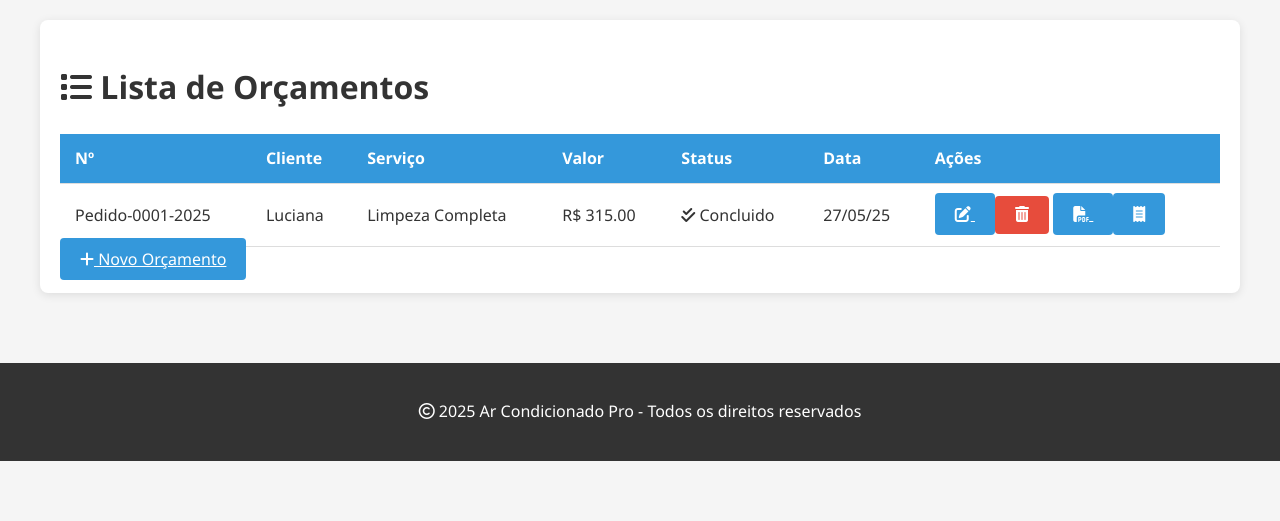
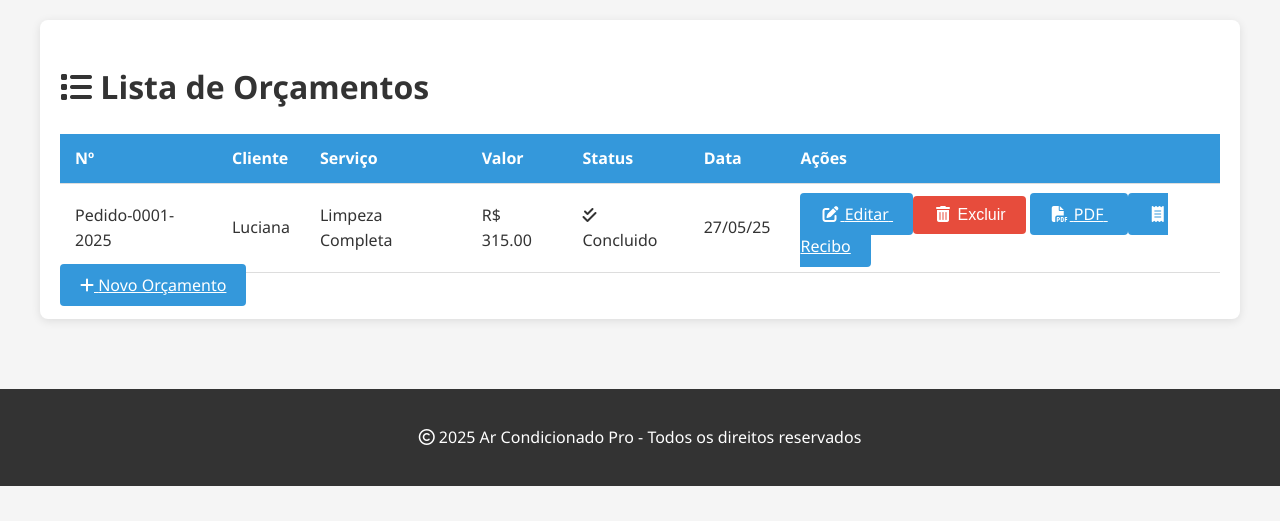
Before and after one commit to Rodrigolu25/rgsclimatizacao, a Flask app: page /lista_orcamentos in a window 1280 px wide. Shown: the part 279-800 px from the top of the page. Run offline with Flask 3, Linux system fonts and the light colour scheme.

Commit message:
Mensagem

```diff
--- a/templates/lista_orcamentos.html
+++ b/templates/lista_orcamentos.html
@@ -57,11 +115,11 @@
                     <tbody>
                         {% for orcamento in orcamentos %}
                         <tr>
-                            <td>{{ orcamento.numero }}</td>
-                            <td>{{ orcamento.cliente_nome|truncate(15) }}</td>
-                            <td class="d-none d-md-table-cell">{{ orcamento.servico|truncate(20) }}</td>
-                            <td>R$ {{ "%.2f"|format(orcamento.valor_final) }}</td>
-                            <td>
+                            <td data-label="Número">{{ orcamento.numero }}</td>
+                            <td data-label="Cliente">{{ orcamento.cliente_nome|truncate(15) }}</td>
+                            <td class="d-none d-md-table-cell" data-label="Serviço">{{ orcamento.servico|truncate(20) }}</td>
+                            <td data-label="Valor">R$ {{ "%.2f"|format(orcamento.valor_final) }}</td>
+                            <td data-label="Status">
                                 <span class="badge badge-{% if orcamento.status == 'pendente' %}warning
                                 {% elif orcamento.status == 'aprovado' %}success
                                 {% elif orcamento.status == 'rejeitado' %}danger
@@ -74,23 +132,27 @@
                                     {% elif orcamento.status == 'em_andamento' %}<i class="fas fa-spinner"></i>
                                     {% elif orcamento.status == 'concluido' %}<i class="fas fa-check-double"></i>
                                     {% else %}<i class="fas fa-ban"></i>{% endif %}
-                                    {{ orcamento.status|capitalize }}
+                                    <span class="d-none d-sm-inline">{{ orcamento.status|capitalize }}</span>
                                 </span>
                             </td>
-                            <td class="d-none d-sm-table-cell">{{ orcamento.data_criacao.strftime('%d/%m/%y') }}</td>
-                            <td class="text-nowrap">
-                                <div class="btn-group btn-group-sm" role="group">
+                            <td class="d-none d-sm-table-cell" data-label="Data">{{ orcamento.data_criacao.strftime('%d/%m/%y') }}</td>
+                            <td data-label="Ações">
+                                <div class="btn-group btn-group-sm" role="group" style="flex-wrap: nowrap;">
                                     <a href="{{ url_for('editar_orcamento', id=orcamento.id) }}" class="btn btn-primary" title="Editar">
-                                        <i class="fas fa-edit"></i>
+                                        <i class="fas fa-edit fa-fw"></i>
+                                        <span class="d-none d-md-inline">Editar</span>
                                     </a>
                                     <button onclick="excluirOrcamento({{ orcamento.id }})" class="btn btn-danger" title="Excluir">
-                                        <i class="fas fa-trash-alt"></i>
+                                        <i class="fas fa-trash-alt fa-fw"></i>
+                                        <span class="d-none d-md-inline">Excluir</span>
                                     </button>
                                     <a href="{{ url_for('gerar_pdf_orcamento', id=orcamento.id) }}" class="btn btn-info" title="Gerar PDF" target="_blank">
-                                        <i class="fas fa-file-pdf"></i>
+                                        <i class="fas fa-file-pdf fa-fw"></i>
+                                        <span class="d-none d-md-inline">PDF</span>
                                     </a>
                                     <a href="{{ url_for('recibo', id=orcamento.id) }}" class="btn btn-secondary" title="Gerar Recibo" target="_blank">
-                                        <i class="fas fa-receipt"></i>
+                                        <i class="fas fa-receipt fa-fw"></i>
+                                        <span class="d-none d-md-inline">Recibo</span>
                                     </a>
                                 </div>
                             </td>
@@ -102,7 +164,7 @@
 
             <div class="mt-3 text-center">
                 <a href="{{ url_for('orcamento') }}" class="btn btn-success btn-sm">
-                    <i class="fas fa-plus"></i> Novo Orçamento
+                    <i class="fas fa-plus"></i> <span class="d-none d-md-inline">Novo Orçamento</span>
                 </a>
             </div>
         </div>
```
Also changed, not shown: other parts of templates/lista_orcamentos.html (+65 -7 lines).
